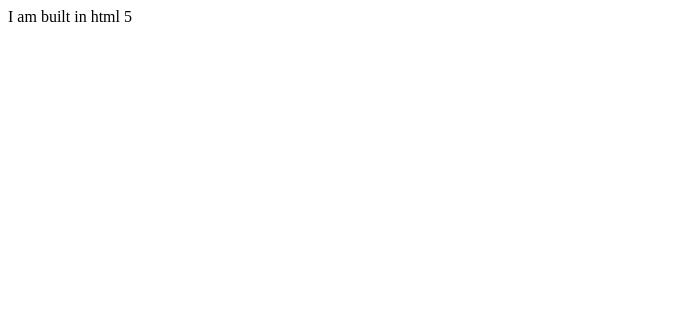
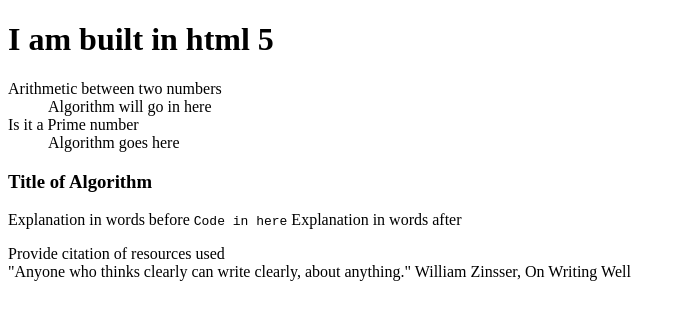
Before and after one commit to nshimiye/math, a plain HTML site: page index.html in a window 1280 px wide. Shown: the whole page, without its empty margins (0-686 px from the left). Drawn offline with Linux system fonts and the light colour scheme.

```diff
--- a/index.html
+++ b/index.html
@@ -2,8 +2,38 @@
 <!DOCTYPE html>
 <html>
   <head>
+    <title>Math at Work</title>
+    <meta charset="utf-8">
+    <meta name="description" content="Implementation of simple but useful Mathmatical algorithms">
+    <meta name="created" content="4:56PM - 8/30/2015">
   </head>
   <body>
-    I am built in html 5
+    <header>
+      <h1>I am built in html 5</h1>
+    </header>
+    <nav>
+      <dl>
+        <dt>Arithmetic between two numbers</dt>
+        <dd>Algorithm will go in here</dd>
+        <dt>Is it a Prime number</dt>
+        <dd>Algorithm goes here</dd>
+      </dl>
+    </nav>
+    <section class="main-section">
+      <article>
+        <h1>Title of Algorithm</h1>
+        <p>
+          Explanation in words before
+          <code>Code in here</code>
+          Explanation in words after
+        </p>
+      </article>
+      <aside>
+        Provide citation of resources used
+      </aside>
+    </section>
+    <footer>
+      "Anyone who thinks clearly can write clearly, about anything." William Zinsser, On Writing Well
+    </footer>
   </body>
 </html>
```
